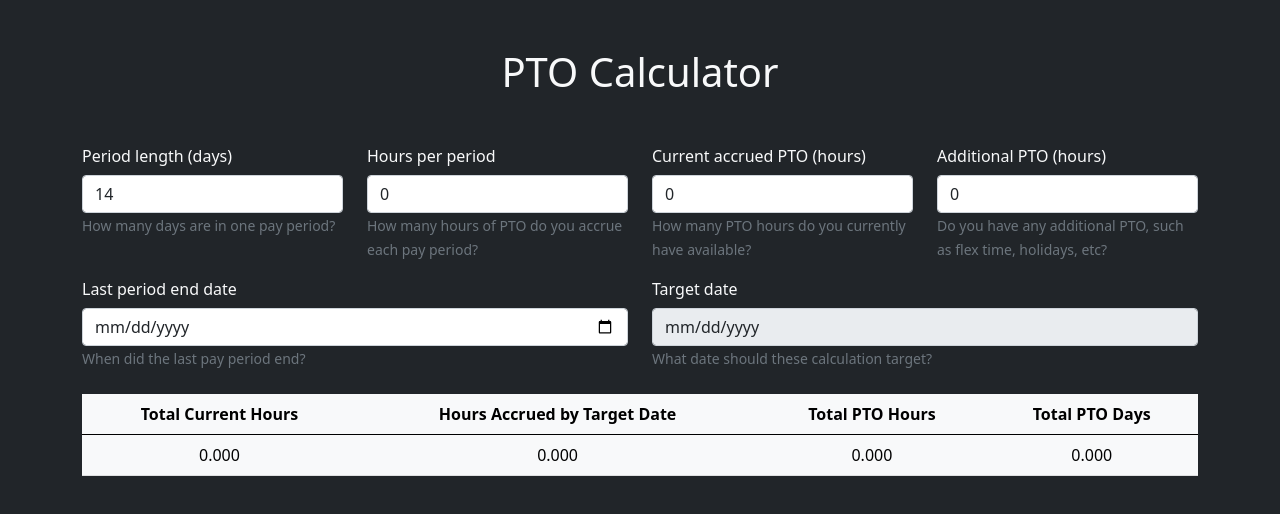
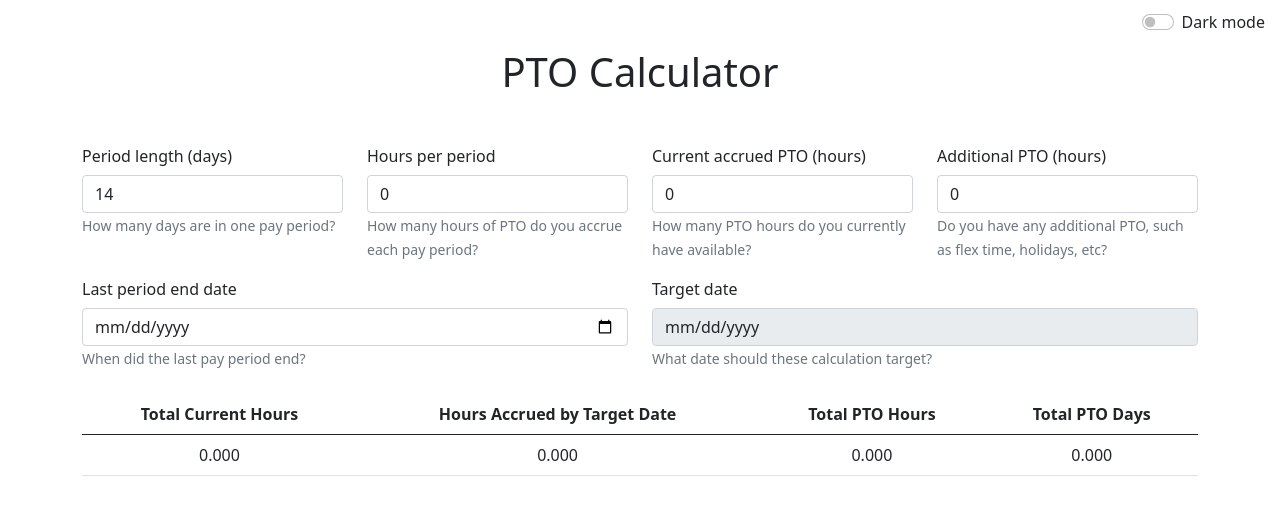
Before and after one commit to andyhorn/pto-calculator, a Vue app: page / in a window 1280 px wide. Shown: the top 514 px of the page. Built offline with nearby package versions, Linux system fonts and the light colour scheme.

Commit message:
added dark mode; set page title on mount

```diff
--- a/public/index.html
+++ b/public/index.html
@@ -7,7 +7,7 @@
     <link rel="icon" href="<%= BASE_URL %>favicon.ico">
     <title><%= htmlWebpackPlugin.options.title %></title>
   </head>
-  <body class="bg-dark text-light">
+  <body>
     <noscript>
       <strong>We're sorry but <%= htmlWebpackPlugin.options.title %> doesn't work properly without JavaScript enabled. Please enable it to continue.</strong>
     </noscript>
--- a/src/App.vue
+++ b/src/App.vue
@@ -1,5 +1,10 @@
 <template>
   <b-container>
+    <div class="form-check form-switch dark-mode-switch">
+      <input class="form-check-input" type="checkbox" id="dark-mode-switch" v-model="isDarkMode"/>
+      <label class="form-check-label" for="dark-mode-switch"
+        :class="{ 'fw-bold': isDarkMode }">Dark mode</label>
+    </div>
     <h1 class="text-center my-5">PTO Calculator</h1>
     <b-row class="mb-3">
       <b-col>
@@ -44,7 +49,7 @@
     </b-row>
     <b-row>
       <b-col>
-        <table class="table table-light text-center">
+        <table class="table text-center" :class="{ 'table-light': isDarkMode }">
           <thead>
             <tr>
               <th>Total Current Hours</th>
@@ -72,14 +77,29 @@ const PRECISION = 3;
 
 export default {
   name: 'App',
+  mounted() {
+    document.title = 'PTO Calculator';
+  },
   data() {
     return {
       additionalHours: 0,
       currentHours: 0,
       hoursPerPeriod: 0,
+      isDarkMode: false,
       lastPeriodEnd: null,
       numDaysInPeriod: 14,
       targetDate: null,
+    }
+  },
+  watch: {
+    'isDarkMode'() {
+      const body = document.querySelector('body');
+
+      if (this.isDarkMode) {
+        body.setAttribute('class', 'bg-dark text-light');
+      } else {
+        body.setAttribute('class', '');
+      }
     }
   },
   methods: {
@@ -147,4 +167,9 @@ export default {
 </script>
 
 <style>
+  .dark-mode-switch {
+    position: absolute;
+    top: 10px;
+    right: 15px;
+  }
 </style>
```
